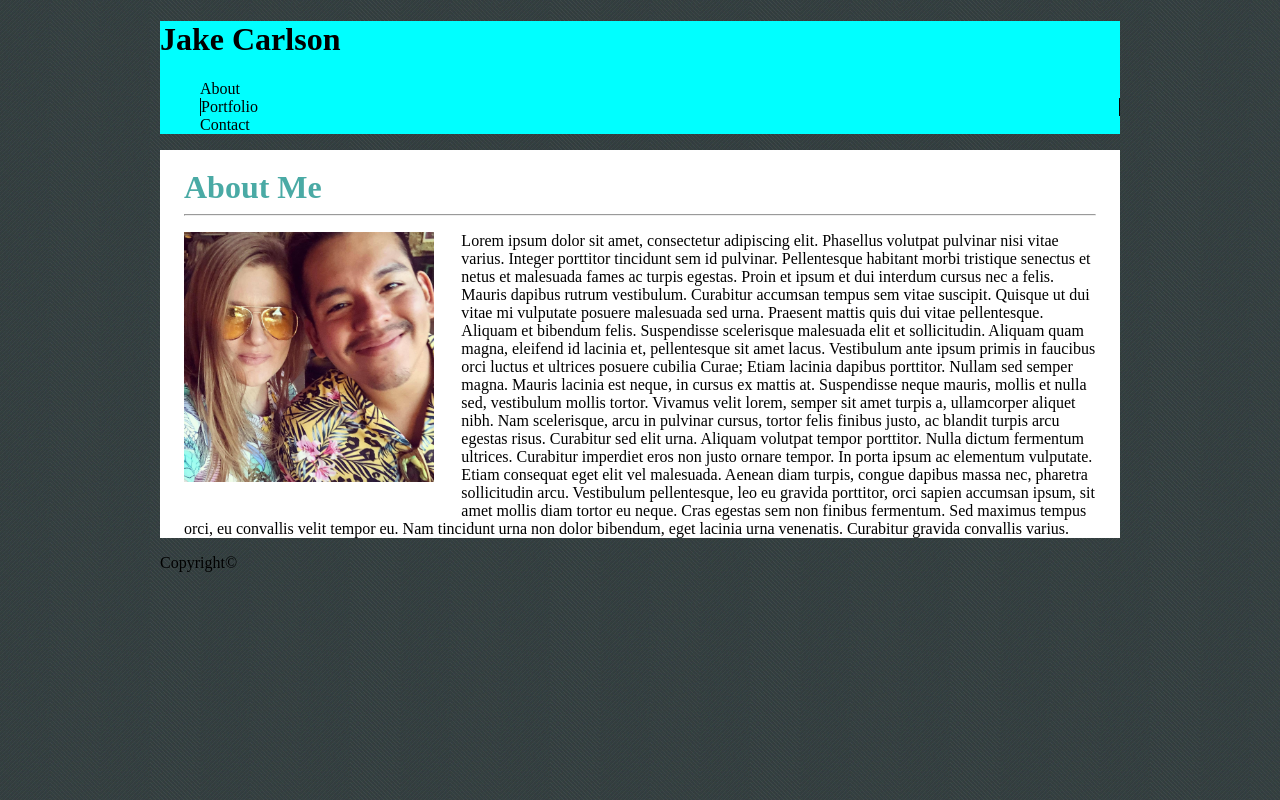
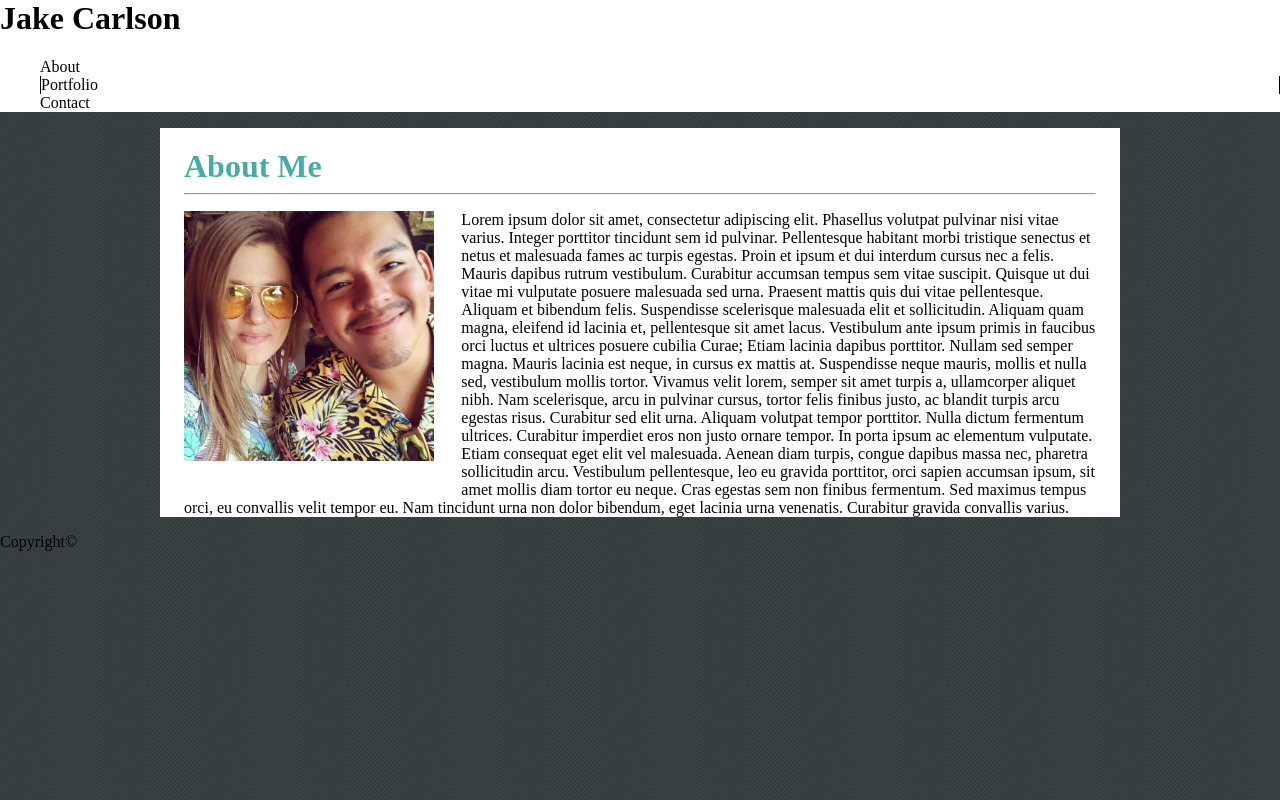
Before and after one commit to jake-m-carlson/Basic-Portfolio, a plain HTML site: page index.html in a window 1280 px wide. Drawn offline with Linux system fonts and the light colour scheme.

Commit message:
got rid of all background surrounding header/ jake carlson in teal in header is its own class now

```diff
--- a/assets/css/style.css
+++ b/assets/css/style.css
@@ -1,17 +1,48 @@
 * {
     box-sizing: border-box;
 }
-
+.div-header {
+    width: 100%;
+    margin: auto 0;
+    background-color: #ffffff;
+}
+.jake-carlson {
+    margin-top: 0%;
+}
 body {
-    width: 960px;
+    /*width: 960px;*/
     background-image: url(../images/green-fibers.png);
+    margin-top: 0px;
+    margin-bottom: 0px;
     margin-left: auto;
     margin-right: auto;
+    /* ---- get rid of everything in top 4 rows if they want project like the images with background all around whole page,
+    but its unlikely, the images dont show real background
+
+    margin-top: 0px;
+    margin-bottom: 0px;*/
+
+    /*the two below make white header go all the way across the screen, no background green is shown....
+    margin-left: auto;
+    margin-right: auto;*/
 }
+
+.content {
+    width: 960px;
+    margin-left: auto;
+    margin-right: auto;}
+
 header {
-    background-color: aqua;
+    /*background-color: aqua; */
+    /*width: 100%;*/
+    /*margin: auto 0;*/
 
 }
+/*.div-header {
+    width: 100%;
+    margin: auto 0;
+    background-color: #ffffff;
+}*/
 
 hr {
     width: 95%;
--- a/index.html
+++ b/index.html
@@ -8,16 +8,29 @@
 
 <body>
     <header>
-        <h1>Jake Carlson</h1>
+        <div class="div-header">
 
-        <ul>
-            <li>About</li>
-            <li class="portfolio">Portfolio</li>
-            <li>Contact</li>
-        </ul>
+            <div class="sub-div-header">
+                <div class="my-name">
+                    <h1 class="jake-carlson">Jake Carlson</h1>
+                </div>
+
+                <div class="blank-space">
+                </div>
+
+                <div class="links">
+                    <ul>
+                        <li>About</li>
+                        <li class="portfolio">Portfolio</li>
+                        <li>Contact</li>
+                    </ul>
+                </div>
+            </div>
+
+        </div>
     </header>
 
-    <div>
+    <div class="content">
         <h1 id="about">About Me</h1>
 
         <hr>
```
Also changed, not shown: contact.html (+1 -1 lines), portfolio.html (+1 -1 lines).
